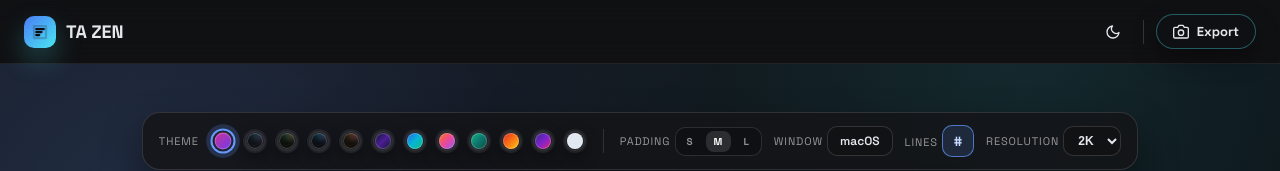
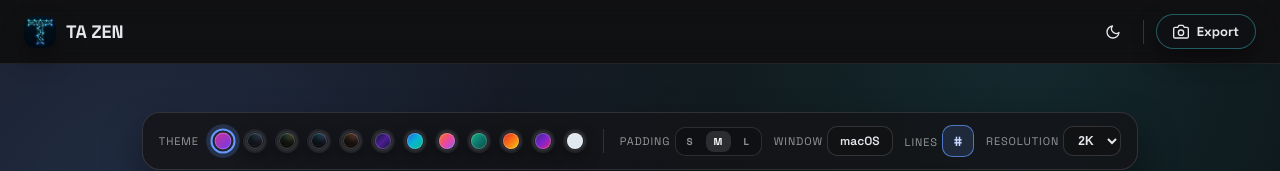
Before and after one commit to TasinAhmed2508/Code-Beautifier, a plain HTML site: page index.html in a window 1280 px wide. Shown: the top 171 px of the page. Drawn offline with nearby package versions, Linux system fonts and the light colour scheme.

Commit message:
added logo and favicon

```diff
--- a/css/components/brand.css
+++ b/css/components/brand.css
@@ -11,11 +11,17 @@
   border-radius: 10px;
   display: grid;
   place-items: center;
-  background: linear-gradient(135deg, #4b7cf5, #49e8f2);
-  color: #0b0d11;
-  box-shadow: 0 12px 26px rgba(73, 232, 242, 0.25);
+  background: rgba(255, 255, 255, 0.08);
+  box-shadow: 0 12px 26px rgba(0, 0, 0, 0.3);
+  overflow: hidden;
 }
 
 .brand__text {
   font-size: 18px;
 }
+
+.brand__icon img {
+  width: 100%;
+  height: 100%;
+  object-fit: cover;
+}
--- a/index.html
+++ b/index.html
@@ -4,6 +4,7 @@
   <meta charset="utf-8" />
   <meta name="viewport" content="width=device-width, initial-scale=1" />
   <title>TA ZEN - Code Beautifier</title>
+  <link rel="icon" href="logo.jpeg" type="image/jpeg" />
   <link rel="preconnect" href="https://fonts.googleapis.com" />
   <link rel="preconnect" href="https://fonts.gstatic.com" crossorigin />
   <link href="https://fonts.googleapis.com/css2?family=Space+Grotesk:wght@400;600;700&family=JetBrains+Mono:wght@400;600&display=swap" rel="stylesheet" />
@@ -45,12 +46,7 @@
     <nav class="topbar">
       <div class="brand">
         <div class="brand__icon" aria-hidden="true">
-          <svg viewBox="0 0 24 24" width="18" height="18" fill="none" stroke="currentColor" stroke-width="3" stroke-linecap="round" stroke-linejoin="round">
-            <path d="M4 4h16v16H4z" opacity="0.2"></path>
-            <path d="M7 8h10"></path>
-            <path d="M7 12h7"></path>
-            <path d="M7 16h4"></path>
-          </svg>
+          <img src="logo.jpeg" alt="TA ZEN logo" />
         </div>
         <span class="brand__text">TA ZEN</span>
       </div>
```
Also changed, not shown: logo.jpeg (added).
